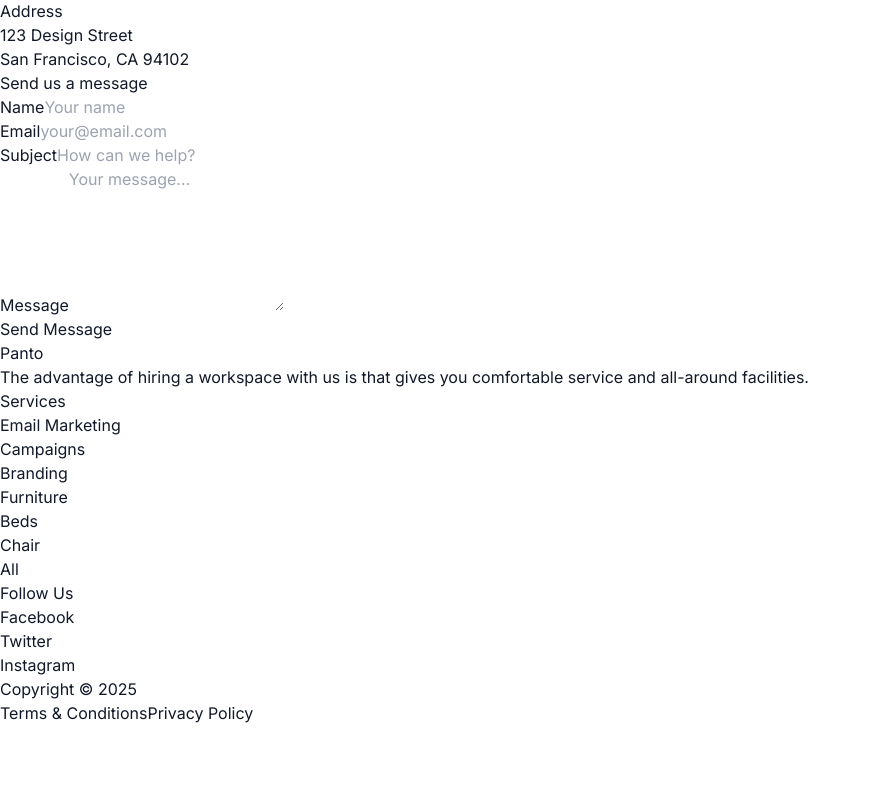
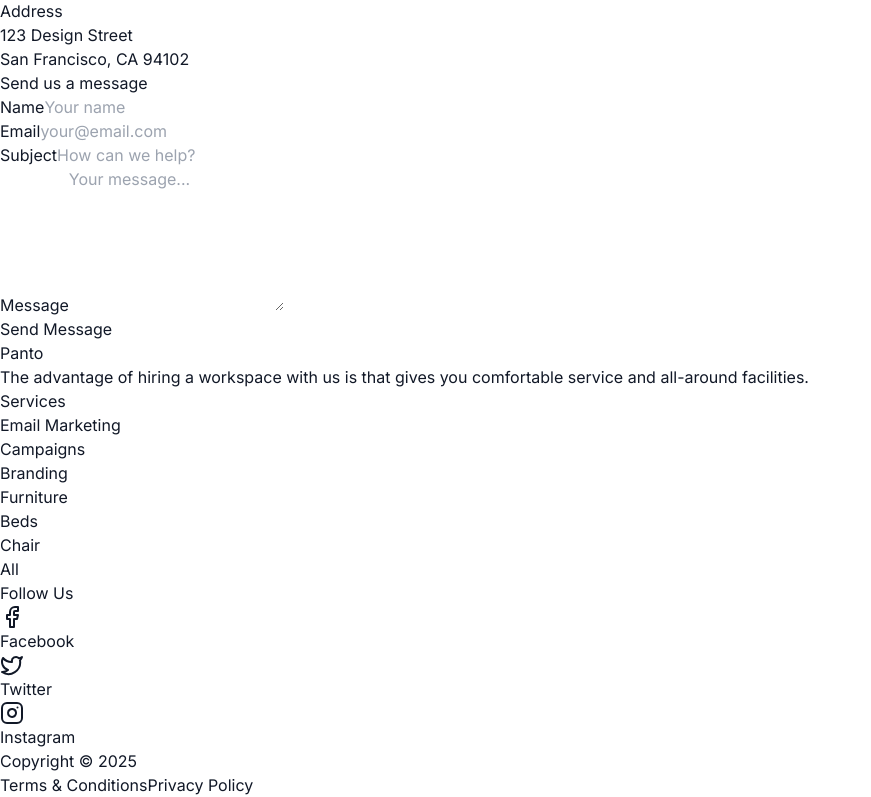
Before and after one commit to LAMAS38/panto-e-commerce, a Next.js app: page /contact in a window 1280 px wide. Shown: the part 367-1164 px from the top of the page, without its empty margins (0-871 px from the left). Before the commit the page ends 1092 px from the top, so only its background shows below. Built offline with nearby package versions, Linux system fonts and the light colour scheme; no server answers.

Commit message:
Footer - Icônes, BestSelling - Bouton add, SearchBar - Centrée

```diff
--- a/src/app/(frontend)/components/Footer.tsx
+++ b/src/app/(frontend)/components/Footer.tsx
@@ -1,4 +1,5 @@
 import Link from 'next/link'
+import { Facebook, Twitter, Instagram } from 'lucide-react'
 
 export function Footer() {
   return (
@@ -75,8 +76,9 @@ export function Footer() {
                   href="https://facebook.com"
                   target="_blank"
                   rel="noopener noreferrer"
-                  className="text-gray-600 hover:text-orange-500 transition-colors text-sm"
+                  className="flex items-center gap-2 text-gray-600 hover:text-orange-500 transition-colors text-sm group"
                 >
+                  <Facebook className="w-4 h-4 group-hover:text-orange-500" />
                   Facebook
                 </a>
               </li>
@@ -85,8 +87,9 @@ export function Footer() {
                   href="https://twitter.com"
                   target="_blank"
                   rel="noopener noreferrer"
-                  className="text-gray-600 hover:text-orange-500 transition-colors text-sm"
+                  className="flex items-center gap-2 text-gray-600 hover:text-orange-500 transition-colors text-sm group"
                 >
+                  <Twitter className="w-4 h-4 group-hover:text-orange-500" />
                   Twitter
                 </a>
               </li>
@@ -95,8 +98,9 @@ export function Footer() {
                   href="https://instagram.com"
                   target="_blank"
                   rel="noopener noreferrer"
-                  className="text-gray-600 hover:text-orange-500 transition-colors text-sm"
+                  className="flex items-center gap-2 text-gray-600 hover:text-orange-500 transition-colors text-sm group"
                 >
+                  <Instagram className="w-4 h-4 group-hover:text-orange-500" />
                   Instagram
                 </a>
               </li>
--- a/src/app/(frontend)/components/SearchBar.tsx
+++ b/src/app/(frontend)/components/SearchBar.tsx
@@ -21,7 +21,9 @@ export function SearchBar() {
   }
 
   return (
-    <form onSubmit={handleSearch} className="mt-10 flex w-full max-w-lg items-center gap-2 rounded-full bg-white/20 p-2 backdrop-blur">
+    // Conteneur centré avec max-width
+    <div className="mt-10 w-full max-w-lg mx-auto">
+      <form onSubmit={handleSearch} className="flex items-center gap-2 rounded-full bg-white/20 p-2 backdrop-blur">
         <input
           value={query}
           onChange={(e) => setQuery(e.target.value)}
@@ -46,5 +48,6 @@ export function SearchBar() {
           <Search className="h-5 w-5 text-white" />
         </button>
       </form>
+    </div>
   )
 }
```
Also changed, not shown: src/app/(frontend)/components/BestSellingCarousel.tsx (+9 -3 lines). Lines whose indentation alone changed are shown as unchanged.
